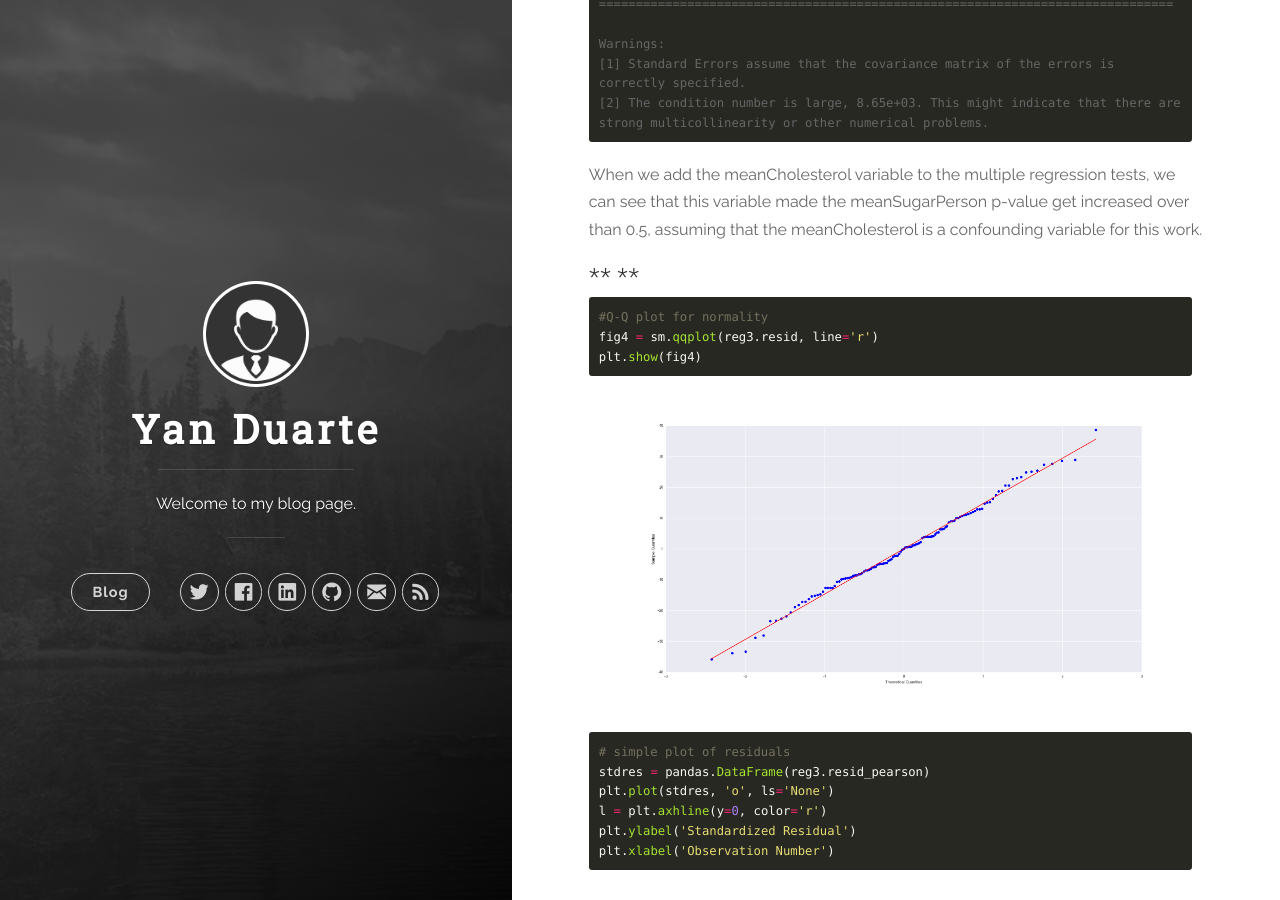
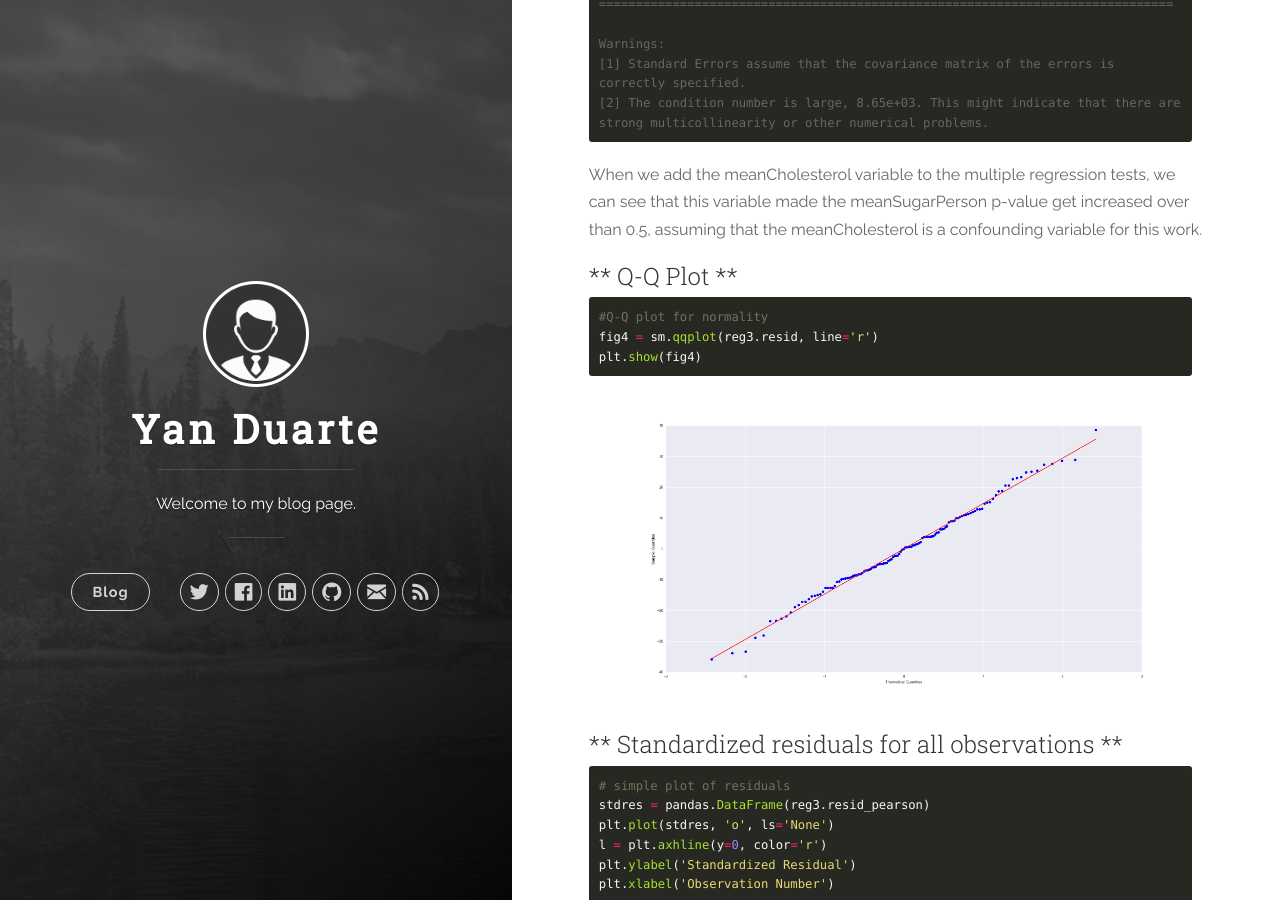
Before and after one commit to yan-duarte/yan-duarte.github.io, a Jekyll site: the page built from _posts/2016-09-12-RMP-Assignment3.md, in a window 1280 px wide and 900 px high, scrolled down 6990 px. Built offline with Jekyll 4.4.1, drawn with Linux system fonts in a browser that asks for light colours; nearby versions of some CDN libraries.

Commit message:
Updated 2016-09-12-RMP-Assignment3.md

````diff
--- a/_posts/2016-09-12-RMP-Assignment3.md
+++ b/_posts/2016-09-12-RMP-Assignment3.md
@@ -259,7 +259,7 @@ strong multicollinearity or other numerical problems.
 
 When we add the meanCholesterol variable to the multiple regression tests, we can see that this variable made the meanSugarPerson p-value get increased over than 0.5, assuming that the meanCholesterol is a confounding variable for this work.
 
-## ** **
+## ** Q-Q Plot **
 
 ```python
 #Q-Q plot for normality
@@ -267,6 +267,8 @@ fig4 = sm.qqplot(reg3.resid, line='r')
 plt.show(fig4)
 ```
 ![Figure 2]({{site.baseurl}}/yan-duarte.github.io/images/rmp-assignments/rmp-ass3-fig2.png)
+
+## ** Standardized residuals for all observations **
 
 ```python
 # simple plot of residuals
@@ -276,7 +278,6 @@ l = plt.axhline(y=0, color='r')
 plt.ylabel('Standardized Residual')
 plt.xlabel('Observation Number')
 ```
-
 ![Figure 3]({{site.baseurl}}/yan-duarte.github.io/images/rmp-assignments/rmp-ass3-fig3.png)
 
 ```python
@@ -288,6 +289,8 @@ plt.show(fig2)
 
 ![Figure 4]({{site.baseurl}}/yan-duarte.github.io/images/rmp-assignments/rmp-ass3-fig4.png)
 
+# ** Leverage Plot **
+
 ```python
 # leverage plot
 fig3=sm.graphics.influence_plot(reg3, size=8)
````
